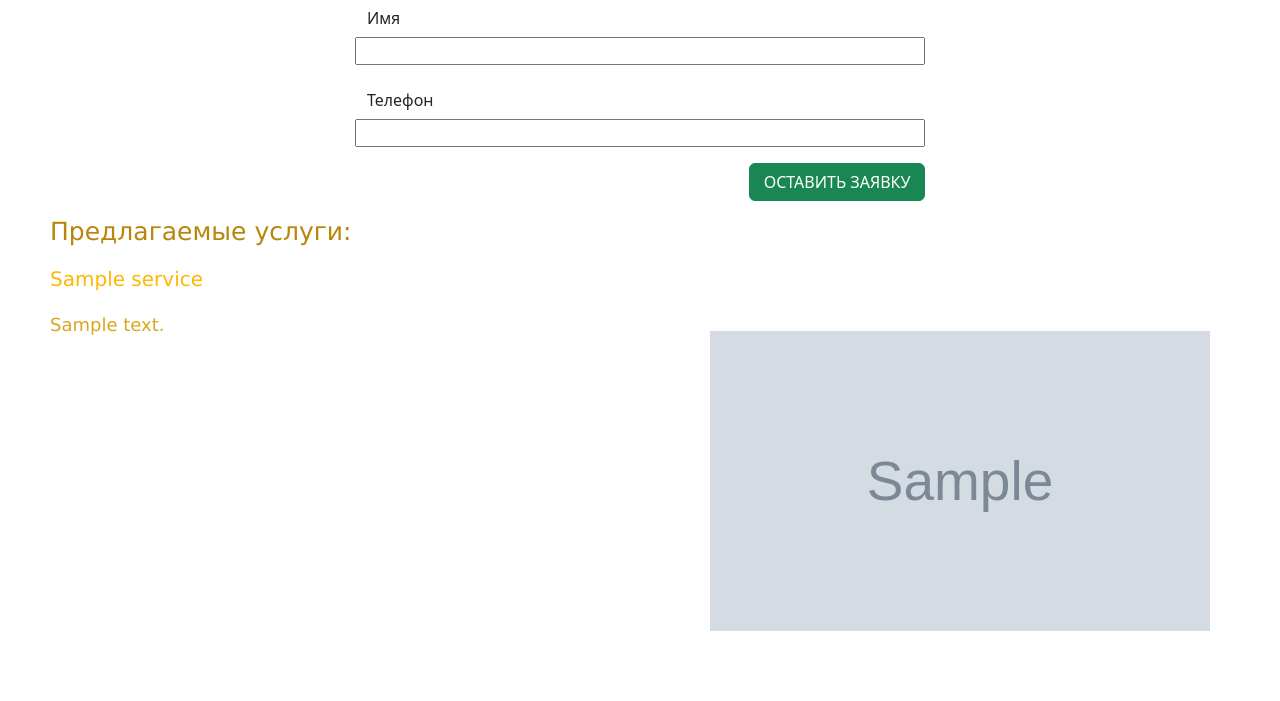
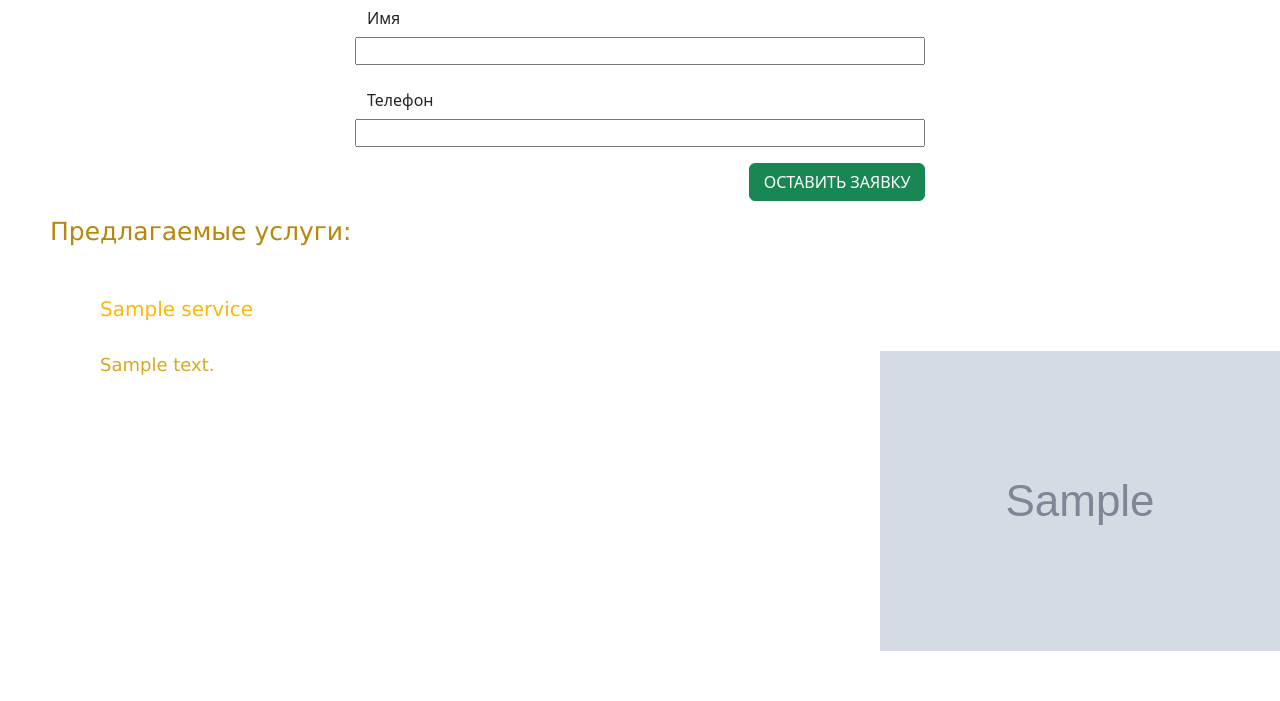
Before and after one commit to OsipenkoSA/Diplom, a Django app: template nailmaster/nailsite/templates/nailsite/index.html in a window 1280 px wide. Shown: the part 279-980 px from the top of the page. Before the commit the page ends 910 px from the top, so only its background shows below. Run offline with Django 5.2, Linux system fonts and the light colour scheme; the template is opened without the code that fills it: most values are stand-ins (such as "Sample title", 1, 10 or a date in 2020); grey boxes marked "Sample" are stand-in pictures; form fields are guessed from the names that the template uses; some libraries are stand-ins or nearby versions.

Commit message:
13.11.25 services

```diff
--- a/nailmaster/nailsite/static/css/style.css
+++ b/nailmaster/nailsite/static/css/style.css
@@ -90,6 +90,12 @@ h1{
     font-family: Verdana, Geneva, Tahoma, sans-serif;
     font-size: 25px;
 }
+.services-div{
+  width: 100%;
+  height: auto;
+  margin: 50px;
+  overflow: hidden;
+}
 .services_description{
     color: #DAA520;
     margin-bottom: 50px;
@@ -98,15 +104,15 @@ h1{
 }
 .services_title{
     color: rgb(255, 183, 0);
-    margin-bottom: 20px;
+    margin-bottom: 30px;
     font-family: Verdana, Geneva, Tahoma, sans-serif;
     font-size: 20px;
 }
 .services_images{
-    width: 500px;
+    width: auto;
     height: 300px;
     float: right;
-    margin: 20px;
+    /* margin: 20px; */
 }
 
 /* Логин */
--- a/nailmaster/nailsite/templates/nailsite/index.html
+++ b/nailmaster/nailsite/templates/nailsite/index.html
@@ -33,11 +33,13 @@
         <div class="services">
         <h2>Предлагаемые услуги:</h2>
 		{% for service in services %}
+			<div class="services-div">
 				<h3 class="services_title">{{ service.title }}</h3>
 				{% if service.images %}
 				<img src="{{ service.images.url }}" alt="services images" class="services_images">
 				{% endif %}
 				<p class="services_description">{{ service.description }}</p>
+			</div>
 		{% endfor %}
     </div>
 
```
Also changed, not shown: nailmaster/db.sqlite3, nailmaster/media/services/1FA75091-2EC0-4996-BE89-09703C5C5C9B-5603-00000363A147AD6A.jpg (added), nailmaster/media/services/3DBA33A6-AB2E-4C53-9AA3-66279590661A-8128-00000E30E1884BFD.jpg (added), nailmaster/media/services/4A5ED1B7-7745-482D-81FC-7207FCE831D3-9249-00000BF2DDDB4A58.jpg (added), nailmaster/media/services/IMG_9305.jpg (added), nailmaster/media/services/IMG_9305_fabzL0f.jpg (added), nailmaster/media/services/M_height.jpg (added), nailmaster/media/services/XXL_height.jpg (added), nailmaster/media/services/diploma.jpg (added), nailmaster/media/services/i.jpg (added), nailmaster/media/services/maxresdefault.jpg (added), 1 other file. Lines whose indentation alone changed are shown as unchanged.
